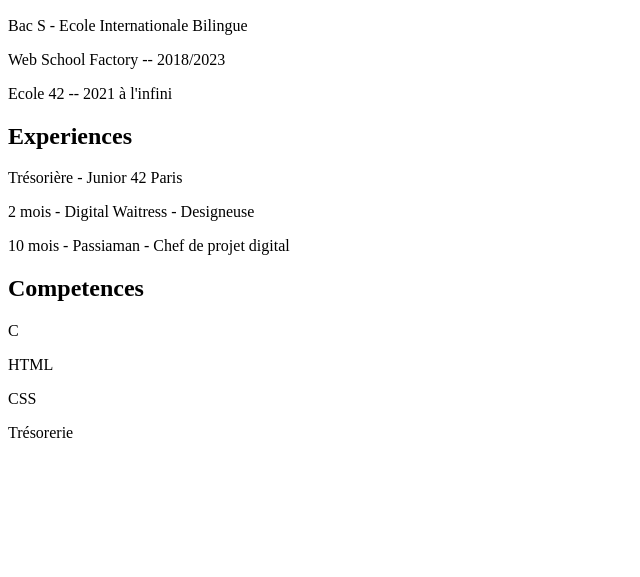
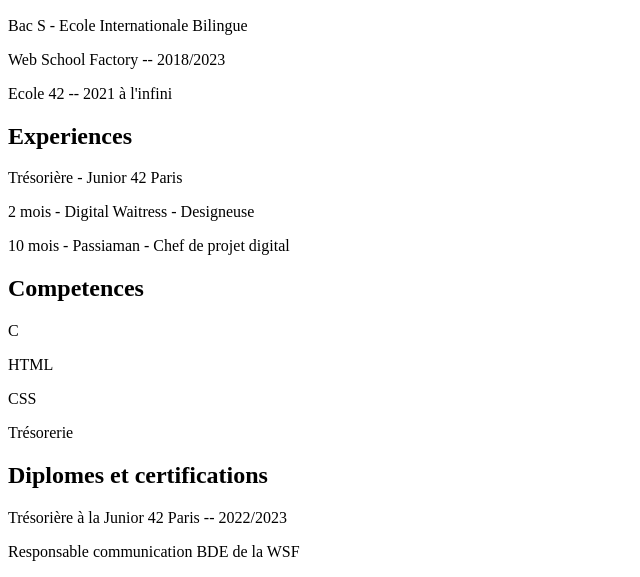
Before and after one commit to jbach-dev/Devops_cours_wsf.github.io, a plain HTML site: page index.html in a window 1280 px wide. Shown: the part 523-1100 px from the top of the page, without its empty margins (0-640 px from the left). Before the commit the page ends 981 px from the top, so only its background shows below. Drawn offline with Linux system fonts and the light colour scheme.

Commit message:
Creation section -- Diplome & certifications

```diff
--- a/index.html
+++ b/index.html
@@ -33,5 +33,10 @@
 		<p>CSS</p>
 		<p>Trésorerie</p>
 	</section>
+	<section class="activite">
+		<h1>Diplomes et certifications</h1>
+		<p>Trésorière à la Junior 42 Paris -- 2022/2023</p>
+		<p>Responsable communication BDE de la WSF</p>
+	</section>
 </body>
 </html>
```
